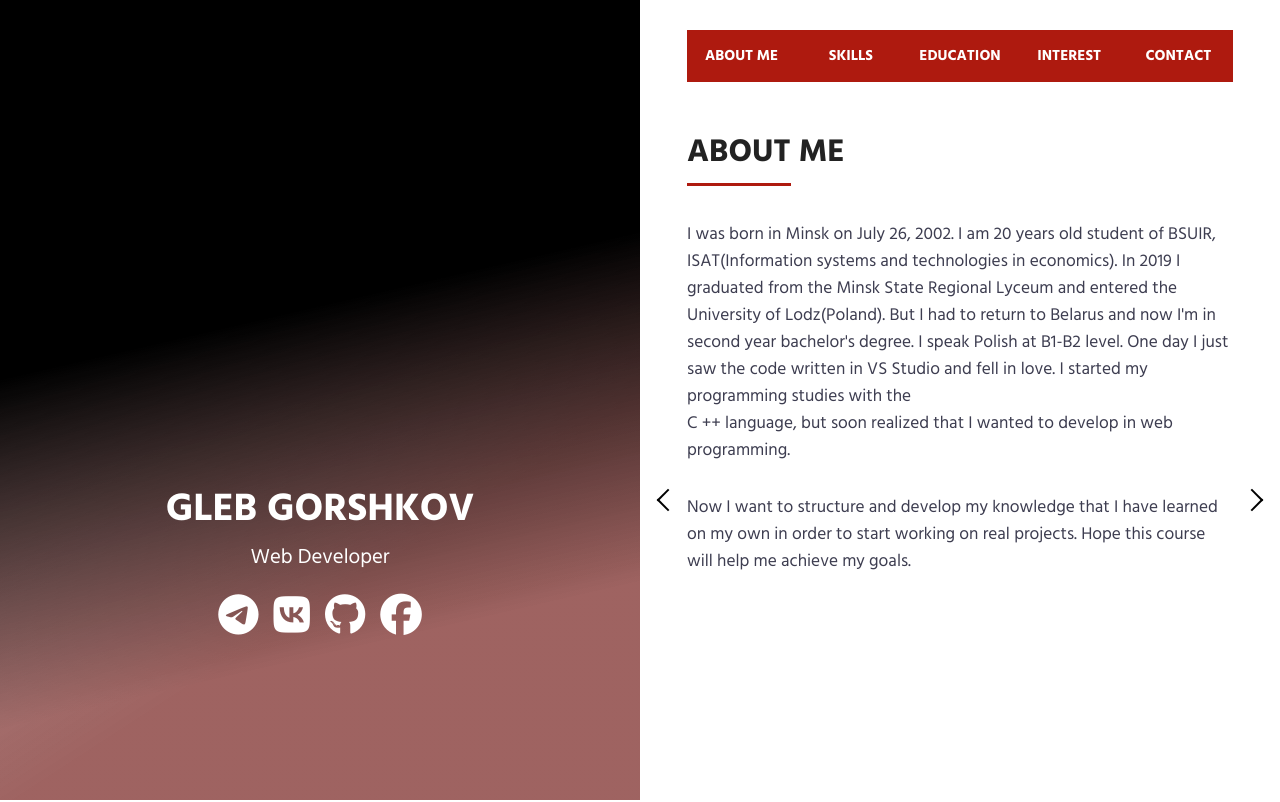
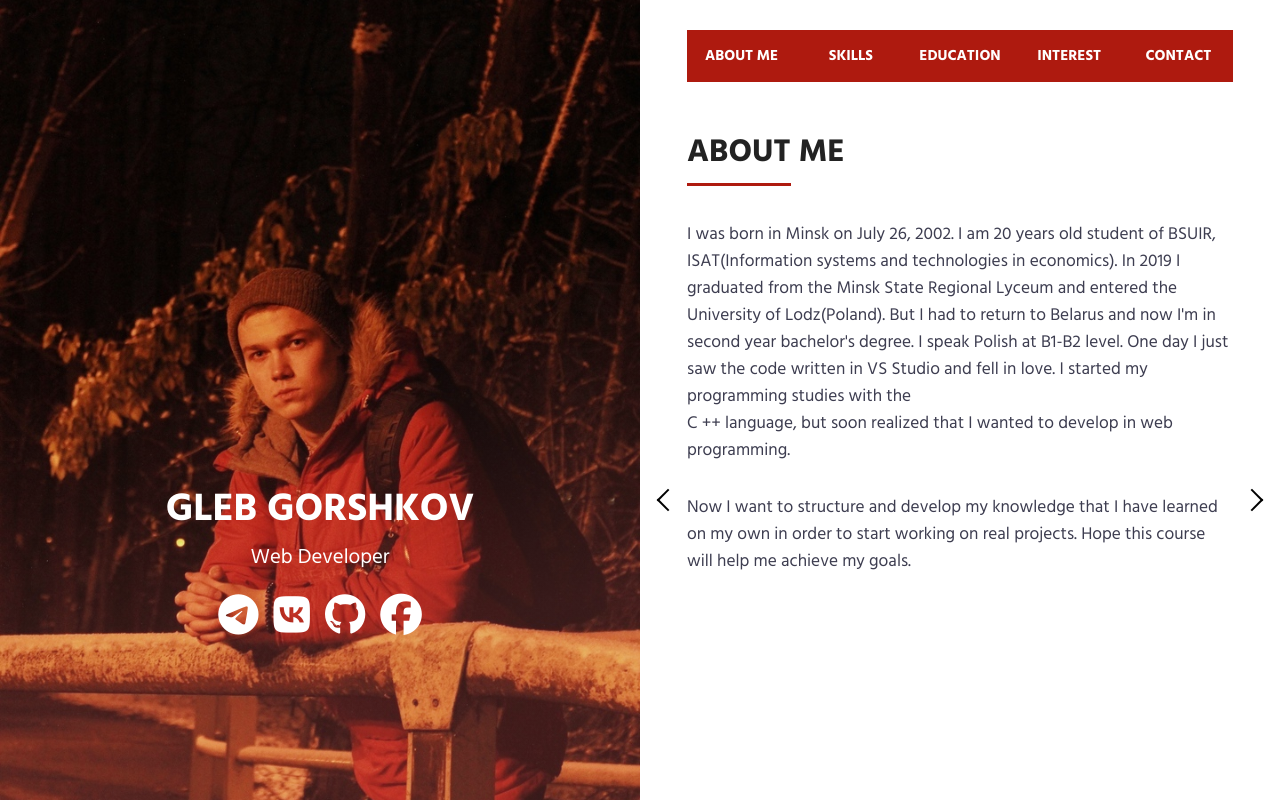
Before and after one commit to HlebHarshkou2002/CV, a plain HTML site: page index.html in a window 1280 px wide. Shown: the top 802 px of the page. Drawn offline with Linux system fonts and the light colour scheme; the site is published under a folder, as on GitHub Pages, so addresses that start at the root find nothing.

Commit message:
image path

```diff
--- a/assets/styles/blocks/person-block/person.css
+++ b/assets/styles/blocks/person-block/person.css
@@ -18,7 +18,7 @@ Person Section
         rgba(141, 22, 13, 0.48) 33%,
         rgba(0, 0, 0, 0) 80%
       ),
-      url('/assets/images/intro/intro-person.jpg');
+      url(../../../../assets/images/intro/intro-person.jpg);
 
     background-repeat: no-repeat;
     background-position: center;
@@ -42,7 +42,7 @@ Person Section
         rgba(112, 50, 50, 0.48) 23%,
         rgba(0, 0, 0, 1) 60%
       ),
-      url('/assets/images/intro/intro-person.jpg');
+      url(../../../../assets/images/intro/intro-person.jpg);
     background-repeat: no-repeat;
     background-position: center;
     background-size: cover;
```
